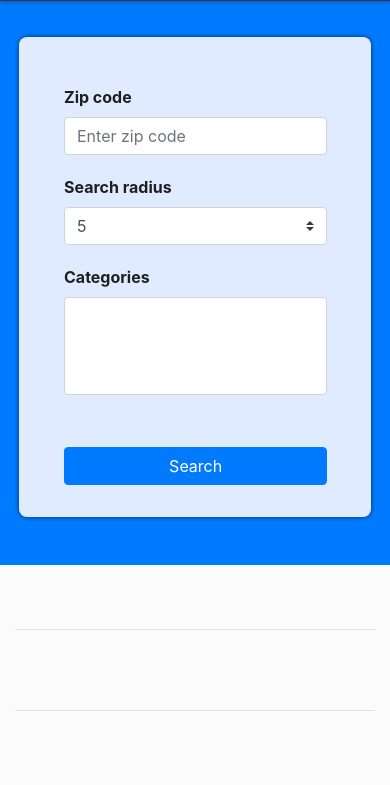
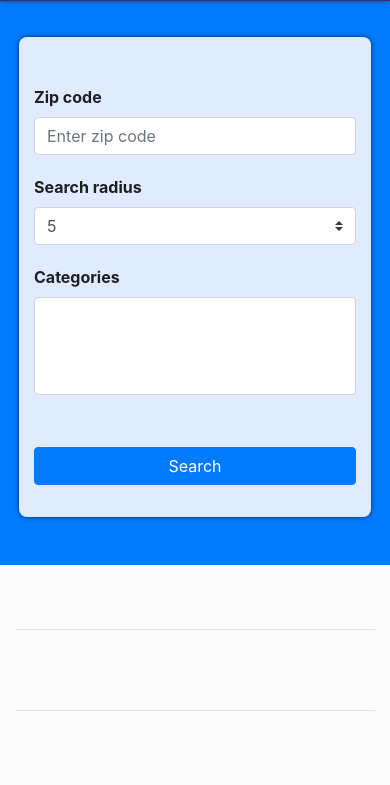
Before and after one commit to OpenMaine/covid19-foodmap, a website: page index.html in a window 390 px wide. Shown: the part 59-844 px from the top of the page. Drawn offline with Linux system fonts and the light colour scheme; no server answers.

Commit message:
fix mobile form padding on homepage

```diff
--- a/index.html
+++ b/index.html
@@ -49,8 +49,8 @@
           </div>
         </div>
         <div class="row ml-1 mr-1" id="filter-container">
-          <div class="col-1"></div>
-          <div class="col-10">
+          <div class="col-md-1 col-sm-0"></div>
+          <div class="col-md-10">
             <h2 id="hero-search-title" style="color: #404040;"></h2>
             <form class="mt-3">
               <div class="row mb-5">
@@ -84,7 +84,7 @@
               <button type="submit" class="btn btn-primary btn-block">Search</button>
             </form>
           </div>
-          <div class="col-1"></div>
+          <div class="col-md-1 col-sm-0"></div>
         </div>
       </div>
     </header>
```
